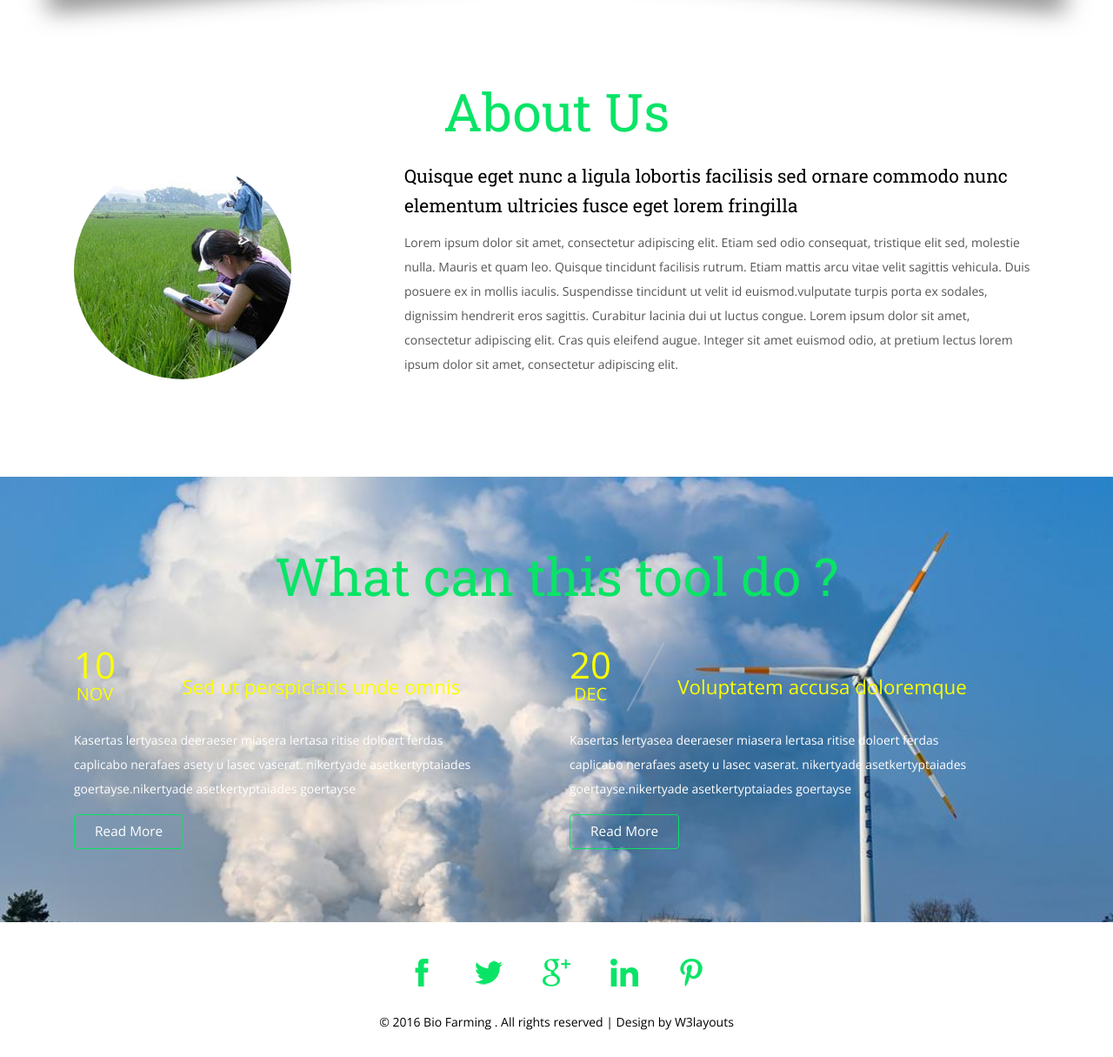
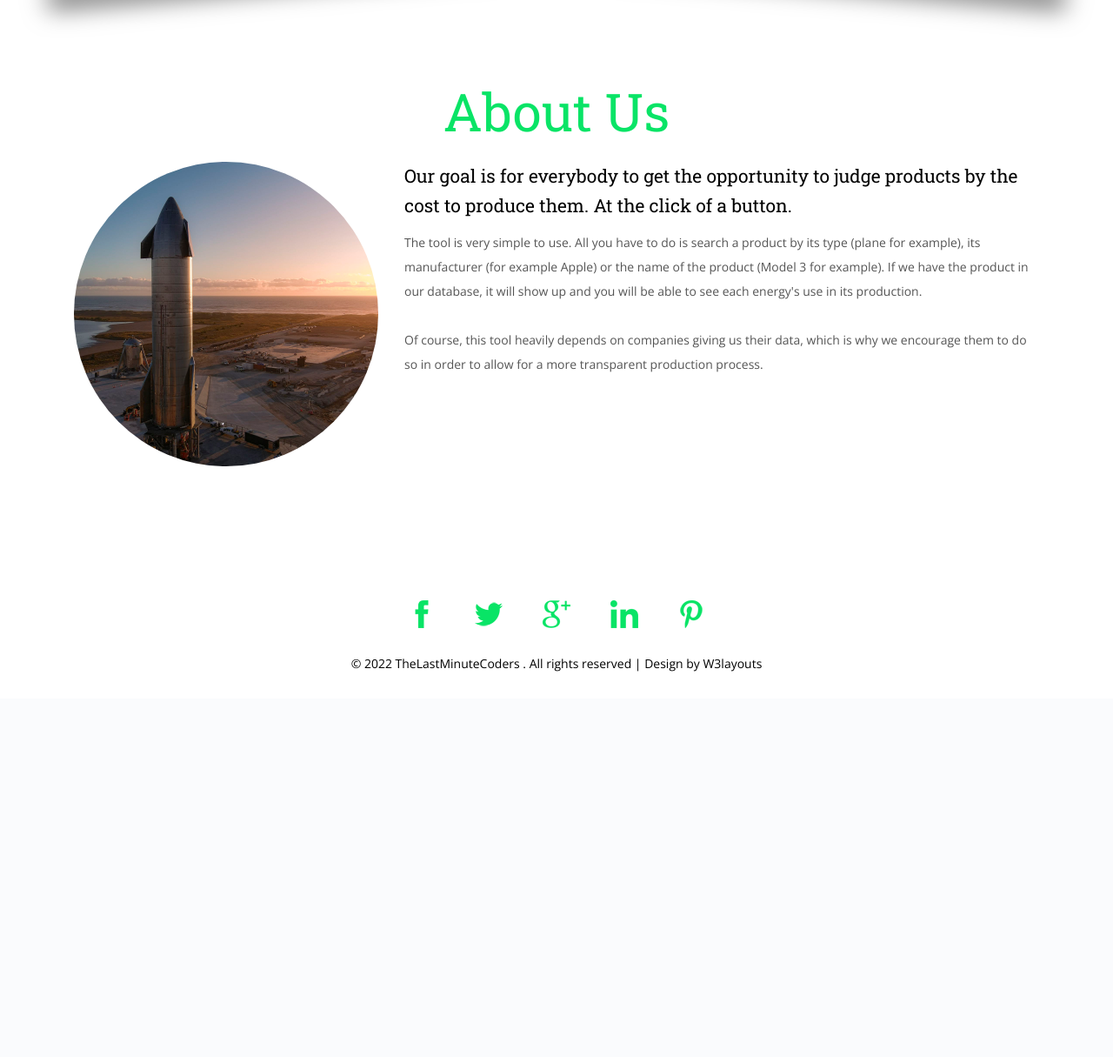
Before and after one commit to Pierrotpsy/G-Hack, a Flask app: page / in a window 1280 px wide. Shown: the part 278-1493 px from the top of the page at 87% size. After the commit the page ends 1050 px from the top, so only its background shows below. Run offline with Flask 2, Linux system fonts and the light colour scheme; some libraries are stand-ins or nearby versions.

Commit message:
Add files via upload

```diff
--- a/app/__init__.py
+++ b/app/__init__.py
@@ -1,21 +1,10 @@
 from flask import Flask
 from flask import render_template
 from flask import request
-import os
-import pymysql
-import sqlite3
-#from google.cloud import storage
 import mysql.connector
-from mysql.connector import errorcode
 import pandas as pd
-from flask import jsonify
 
 app = Flask(__name__)
-
-#db_user = os.environ.get('CLOUD_SQL_USERNAME')
-#db_password = os.environ.get('CLOUD_SQL_PASSWORD')
-#db_name = os.environ.get('CLOUD_SQL_DATABASE_NAME')
-#db_connection_name = os.environ.get('CLOUD_SQL_CONNECTION_NAME')
 
 db_user = 'user'
 db_password = 'Hackaton'
@@ -23,50 +12,30 @@ db_name = 'product'
 db_connection_name = 'lastminutecoders-ghack:us-central1:bdd-main'
 
 def open_connection():
-    #unix_socket = '/cloudsql/{}'.format(db_connection_name)
-
-    #conn = pymysql.connect(host = '35.202.234.243',user=db_user, password=db_password,
-    #                       unix_socket=unix_socket, db=db_name,
-    #                        cursorclass=pymysql.cursors.DictCursor)
-    print("not good")
-
-
     conn = mysql.connector.connect(host= '35.202.234.243', user = 'root', password = 'Hackaton', database = 'product')
     return conn
 
 
 def getObjects():
     conn = open_connection()
-
-    print("success")
     with conn.cursor() as cursor:
-        result = cursor.execute("SELECT * FROM objects;")
+        result = cursor.execute("SELECT * FROM objects,Picture where Picture.img_id = objects.UniqueID LIMIT 100 ;")
         products = pd.DataFrame(cursor.fetchall())
-        #if result > 0:
         frame = pd.DataFrame(products)
-        print(frame)
-        #else:
-        #    got_prods = 'No products in DB'
     conn.close()
     return frame
 
 def getFilteredObjects(filter = None):
     conn = open_connection()
     with conn.cursor() as cursor:
-        query = """SELECT * FROM objects"""
+        query = """SELECT * FROM objects, Picture where Picture.img_id = objects.UniqueID"""
         if filter != None:
-            query += """ WHERE TypeOfObject = %s or Marque = %s or RefObject = %s;"""
-            print(query, (filter,))
+            query += """ AND (TypeOfObject = %s or Marque = %s or RefObject = %s) LIMIT 100;"""
             result = cursor.execute(query, (filter,filter, filter))
         else:
             result = cursor.execute(query)
-
-        #result = cursor.execute('SELECT * FROM objects where TypeOfObject = filter;')
         products = pd.DataFrame(cursor.fetchall())
-        #if result > 0:
         frame = pd.DataFrame(products)
-        #else:
-        #    got_prods = 'No products in DB'
     conn.close()
     return frame
 
@@ -74,14 +43,14 @@ def getFilteredObjects(filter = None):
 @app.route('/')
 @app.route('/about/')
 def home():
-    return render_template('about.html')#, title = 'Test', user = 'Raphaël', post = 'Demare'  )
+    return render_template('about.html')
 
 @app.route('/search/')
 def search():
     #requete totale
     obj = getObjects()
     numbers = range(len(obj[0]))
-    return render_template('search.html', nums = numbers, object1 = obj[0], object2= obj[1], object3 = obj[2], object4 = obj[3], object5 = obj[4], object6 = obj[5], object7 = obj[6], object8 = obj[7], object9 = obj[8], object10 = obj[9], object11 = obj[10], object12 = obj[11], object13 = obj[12])
+    return render_template('search.html', flag = True, nums = numbers, object1 = obj[0], object2= obj[1], object3 = obj[2], object4 = obj[3], object5 = obj[4], object6 = obj[5], object7 = obj[6], object8 = obj[7], object9 = obj[8], object10 = obj[9], object11 = obj[10], object12 = obj[11], object13 = obj[12], object16 = obj[15])
 
 @app.route('/fetch/', methods=['GET', 'POST'])
 def fetch():
@@ -93,5 +62,5 @@ def fetch():
     else:
         numbers = 0
         isResult = False
-        obj = [0] * 13
-    return render_template('search.html', flag = isResult, nums = numbers, object1 = obj[0], object2= obj[1], object3 = obj[2], object4 = obj[3], object5 = obj[4], object6 = obj[5], object7 = obj[6], object8 = obj[7], object9 = obj[8], object10 = obj[9], object11 = obj[10], object12 = obj[11], object13 = obj[12])
+        obj = [0] * 20
+    return render_template('search.html', flag = isResult, nums = numbers, object1 = obj[0], object2= obj[1], object3 = obj[2], object4 = obj[3], object5 = obj[4], object6 = obj[5], object7 = obj[6], object8 = obj[7], object9 = obj[8], object10 = obj[9], object11 = obj[10], object12 = obj[11], object13 = obj[12], object16 = obj[15])
--- a/app/templates/about.html
+++ b/app/templates/about.html
@@ -76,15 +76,12 @@ License URL: http://creativecommons.org/licenses/by/3.0/
 			<h2 class="title">About Us</h2>
 			<div class="about-info">
 				<div class="col-md-4 about-top-grid">
-					<img src="/static/images/img4.jpg" alt="" />
+					<img src="/static/images/starship.jpg" alt="" width = "350" height = "350"/>
 				</div>
 				<div class="col-md-8 about-top-grid about-grid-right">
-					<h4>Quisque eget nunc a ligula lobortis facilisis sed ornare commodo nunc elementum ultricies fusce eget lorem fringilla </h4>
-					<p>Lorem ipsum dolor sit amet, consectetur adipiscing elit. Etiam sed odio consequat, tristique elit sed, molestie nulla.
-						Mauris et quam leo. Quisque tincidunt facilisis rutrum. Etiam mattis arcu vitae velit sagittis vehicula. Duis posuere
-						ex in mollis iaculis. Suspendisse tincidunt ut velit id euismod.vulputate turpis porta ex sodales, dignissim hendrerit
-						eros sagittis. Curabitur lacinia dui ut luctus congue. Lorem ipsum dolor sit amet, consectetur adipiscing elit. Cras quis
-						eleifend augue. Integer sit amet euismod odio, at pretium lectus lorem ipsum dolor sit amet, consectetur adipiscing elit.
+					<h4>Our goal is for everybody to get the opportunity to judge products by the cost to produce them. At the click of a button.</h4>
+					<p>The tool is very simple to use. All you have to do is search a product by its type (plane for example), its manufacturer (for example Apple) or the name of the product (Model 3 for example). If we have the product in our database, it will show up and you will be able to see each energy's use in its production.
+						<br><br>Of course, this tool heavily depends on companies giving us their data, which is why we encourage them to do so in order to allow for a more transparent production process.
 					</p>
 				</div>
 				<div class="clearfix"> </div>
@@ -93,34 +90,7 @@ License URL: http://creativecommons.org/licenses/by/3.0/
 		<!--//container-->
 	</div>
 	<!--//about-top-->
-	<!--events-->
-	<div class="events">
-		<div class="container">
-			<h3 class="title">What can this tool do ?</h3>
-			<div class="events-info">
-				<div class="col-md-6 event-grids">
-					<div class="six">
-						<h4>10<span>Nov</span></h4>
-						<h6><a href="single.html">Sed ut perspiciatis unde omnis </a></h6>
-						<div class="clearfix"> </div>
-					</div>
-					<p>Kasertas lertyasea deeraeser miasera lertasa ritise doloert ferdas caplicabo nerafaes asety u lasec vaserat. nikertyade asetkertyptaiades goertayse.nikertyade asetkertyptaiades goertayse</p>
-					<a href="single.html" class="btn btn-1 btn-1b">Read More</a>
-				</div>
-				<div class="col-md-6 event-grids">
-					<div class="six">
-						<h4>20<span>Dec</span></h4>
-						<h6><a href="single.html">Voluptatem accusa doloremque </a></h6>
-						<div class="clearfix"> </div>
-					</div>
-					<p>Kasertas lertyasea deeraeser miasera lertasa ritise doloert ferdas caplicabo nerafaes asety u lasec vaserat. nikertyade asetkertyptaiades goertayse.nikertyade asetkertyptaiades goertayse</p>
-					<a href="single.html" class="btn btn-1 btn-1b">Read More</a>
-				</div>
-				<div class="clearfix"> </div>
-			</div>
-		</div>
-	</div>
-	<!--//events-->
+
 
 
 	<!--footer-->
@@ -139,7 +109,7 @@ License URL: http://creativecommons.org/licenses/by/3.0/
 					  $('[data-toggle="tooltip"]').tooltip()
 					})</script>
 				</div>
-				<p>© 2016 Bio Farming . All rights reserved | Design by <a href="http://w3layouts.com">W3layouts</a></p>
+				<p>© 2022 TheLastMinuteCoders . All rights reserved | Design by <a href="http://w3layouts.com">W3layouts</a></p>
 			</div>
 		</div>
 	</div>
```
Also changed, not shown: app/templates/search.html (+9 -5 lines), app/static/images/starship.jpg (added).
